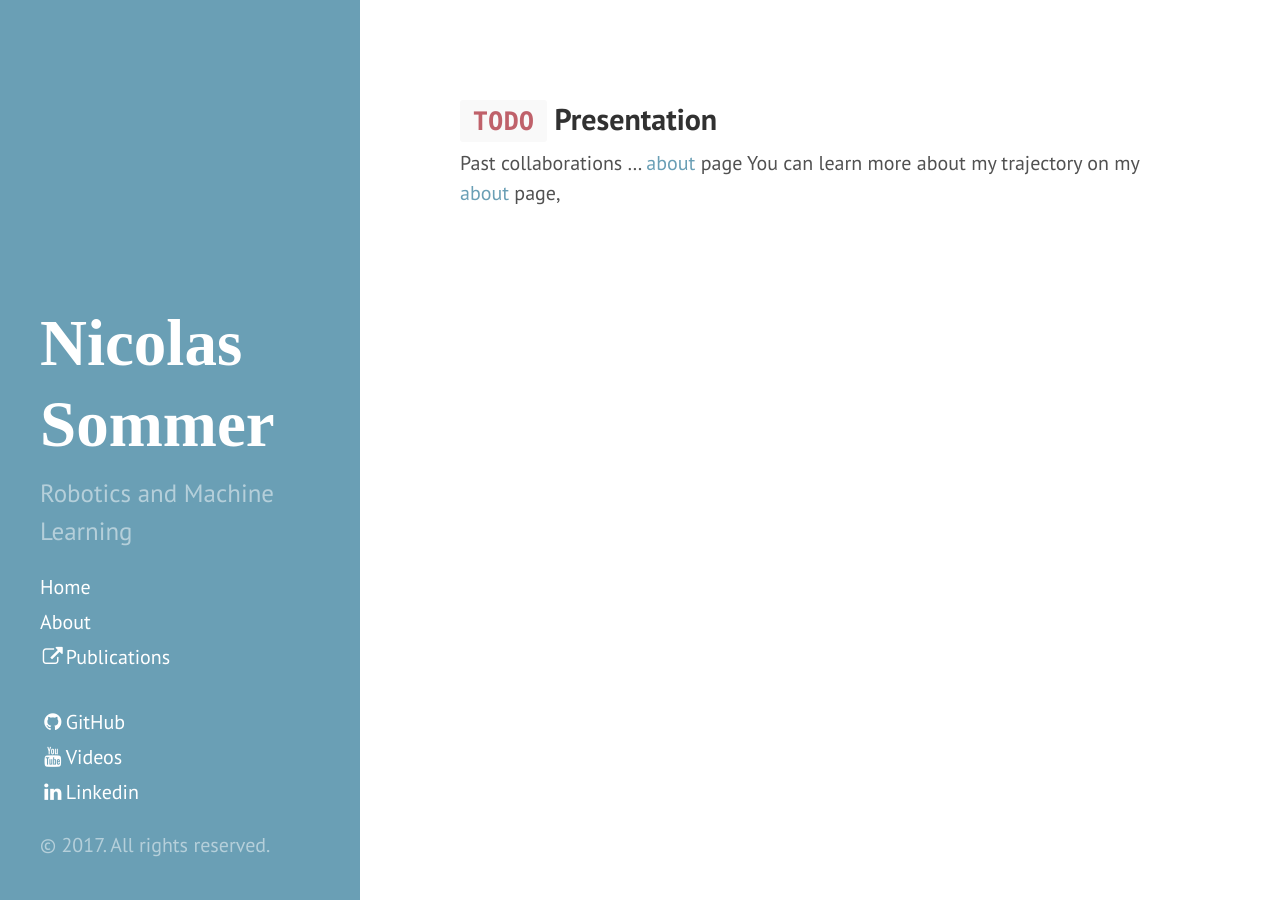
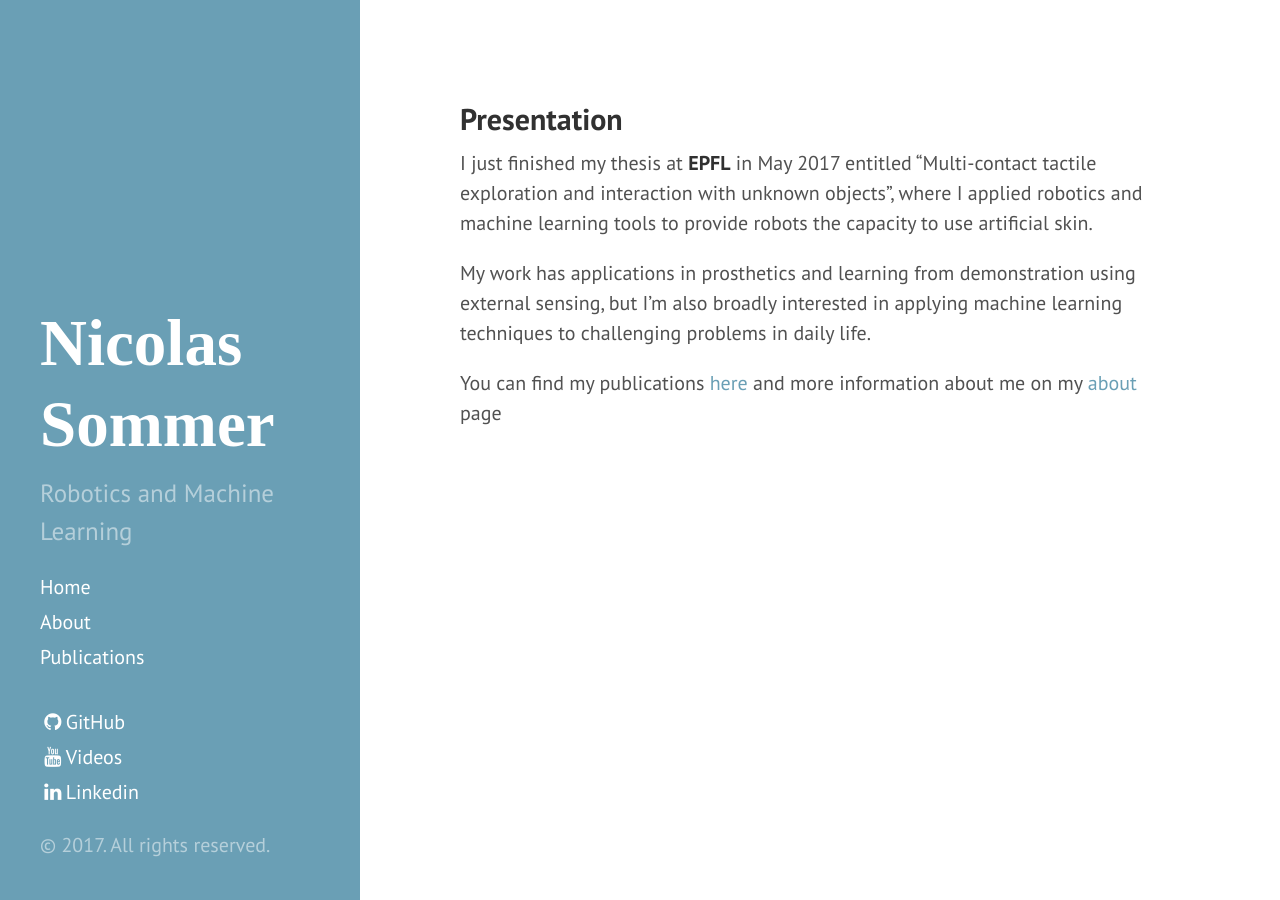
Before and after one commit to nisommer/nisommer.github.io, a Jekyll site: the page built from index.md, in a window 1280 px wide. Built offline with Jekyll 4.4.1, drawn with Linux system fonts in a browser that asks for light colours; nearby versions of some CDN libraries.

Commit message:
add publications page fill main page with text

```diff
--- a/_includes/sidebar.html
+++ b/_includes/sidebar.html
@@ -25,7 +25,7 @@
           {% endif %}
         {% endif %}
       {% endfor %}
-      <a class="sidebar-nav-item" href="{{ site.author.lasa_profile }}"><i class="fa fa-external-link fa-fw"></i>Publications</a>
+      <!-- <a class="sidebar-nav-item" href="{{ site.author.lasa_profile }}"><i class="fa fa-external-link fa-fw"></i>Publications</a> -->
 <br>
 
       <a class="sidebar-nav-item" href="{{ site.github.main }}"><i class="fa fa-github  fa-fw" aria-hidden="true"></i>GitHub</a>
--- a/index.md
+++ b/index.md
@@ -3,11 +3,20 @@ layout: default
 title: Home
 ---
 
-## `TODO` Presentation
+## <!-- `TODO`  -->Presentation
 
-Past collaborations ...
+I just finished my thesis at **EPFL** in May 2017 entitled "Multi-contact tactile exploration and interaction with unknown objects", where I applied robotics and machine learning tools to provide robots the capacity to use artificial skin.
+
+My work has applications in prosthetics and learning from demonstration using external sensing, but I'm also broadly interested in applying machine learning techniques to challenging problems in daily life.
+
+<!-- I had the chance to work -->
+
+<!-- Past collaborations ... -->
+
+You can find my publications <a href="publications/">here</a> and more information about me on my
 <a href="about/">about</a> page
-You can learn more about my trajectory on my <a href="about/">about</a> page,
+
+<!-- You can learn more about my trajectory on my <a href="about/">about</a> page, -->
 <!-- or see cool robots I've worked with on my -->
 <!-- <a href="videos/">videos</a> page. -->
 
```
Also changed, not shown: publications.md (added, +63 -0 lines), 5 other files.
